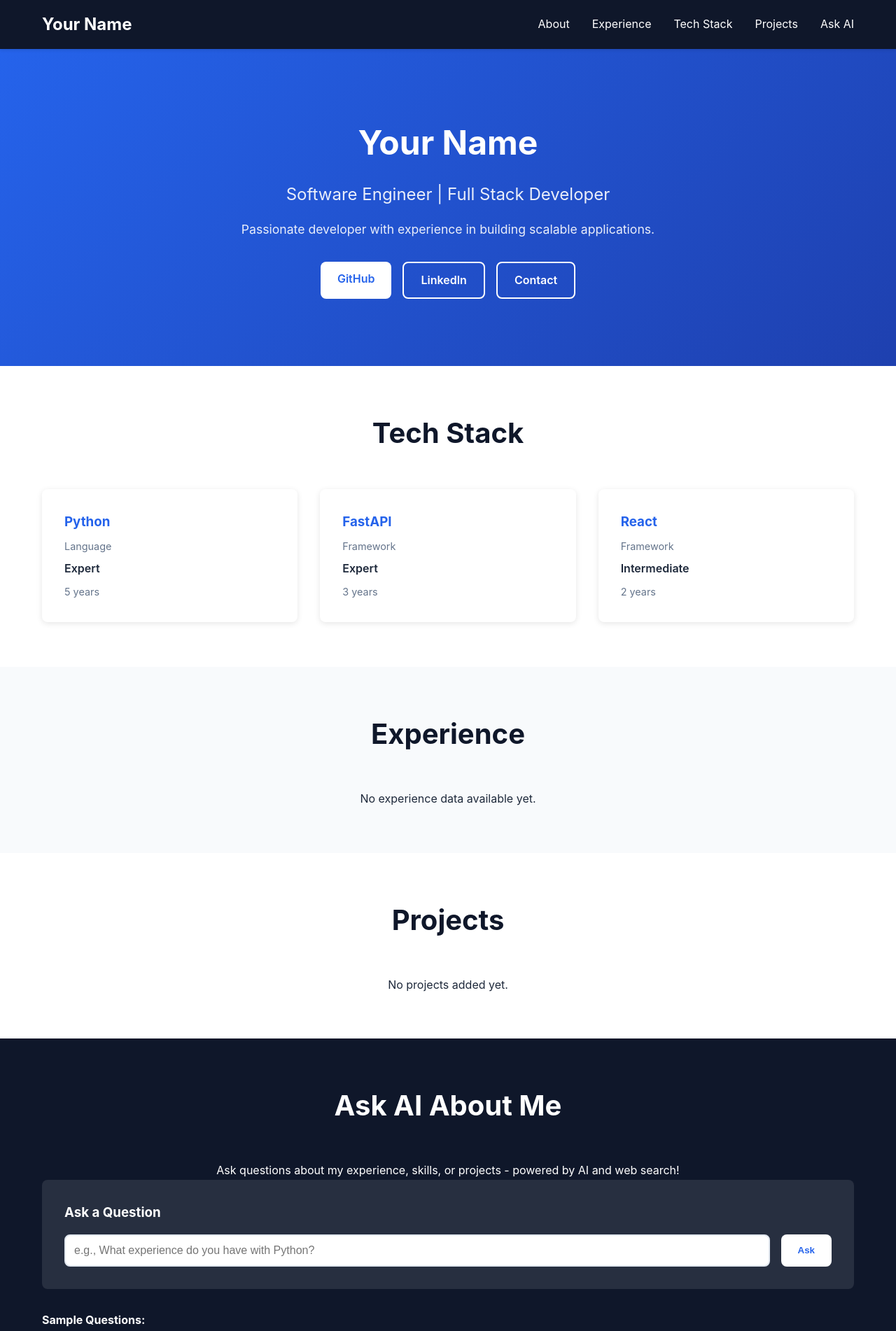
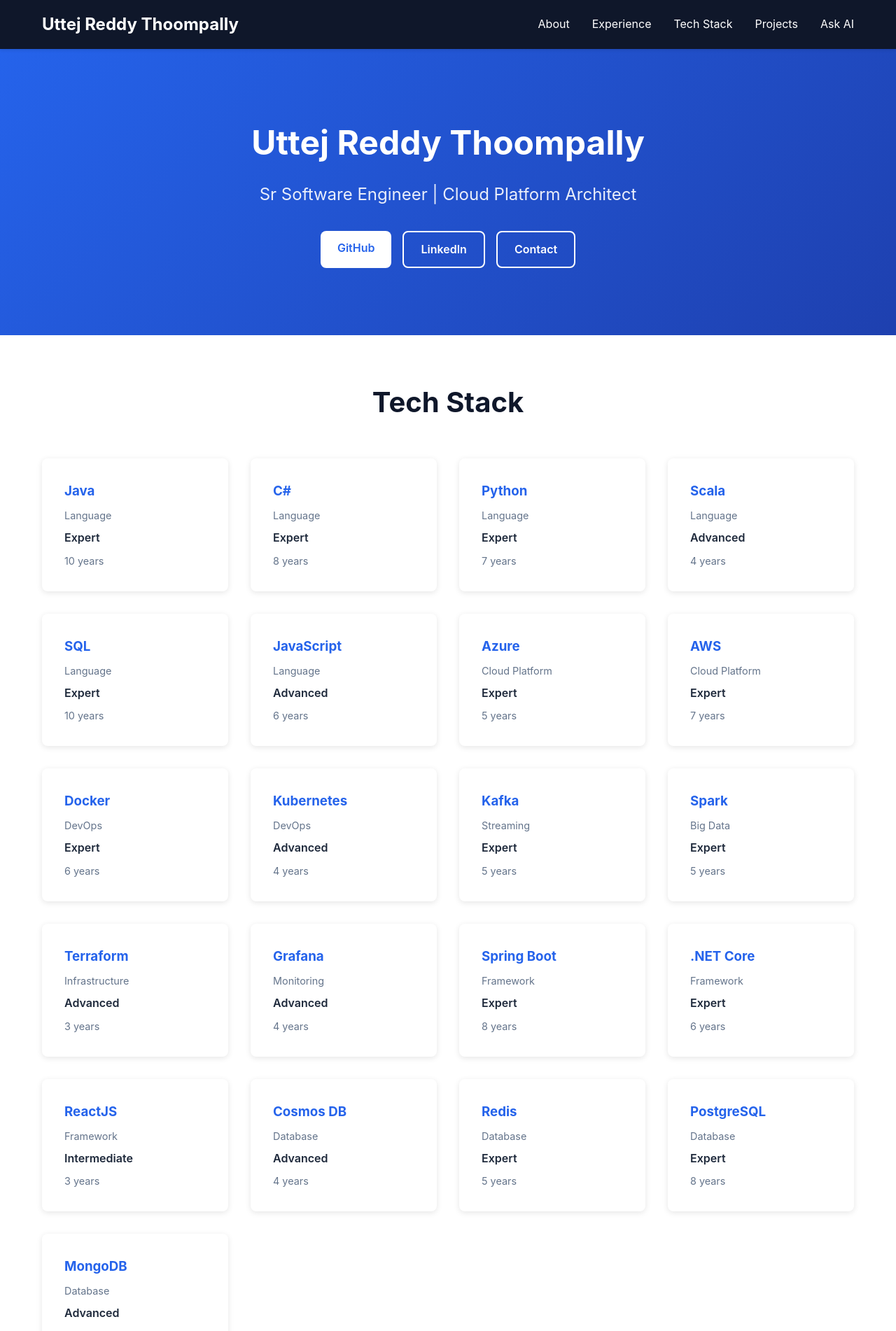
Before and after one commit to uttej-reddy/KnowAboutMe, a FastAPI app: page / in a window 1280 px wide. Shown: the top 1902 px of the page at 70% size. Run offline with FastAPI, Linux system fonts and the light colour scheme.

Commit message:
Update portfolio with personalized content and OpenAI integration
- Updated portfolio data with Uttej Reddy Thoompally's professional information
  - Added 10+ years of experience across CARIAD, Lululemon, and other companies
  - Included 20+ technical skills (Java, C#, Python, Azure, AWS, Kafka, Spark)
  - Added 3 major projects and education details
- Integrated OpenAI GPT-4o-mini for dynamic, conversational AI responses
  - Added OpenAI client with fallback mode for basic responses
  - Removed web search, focusing purely on document-based answers
  - Enhanced RAG service to generate natural first-person responses
- Updated UI for cleaner Ask AI experience
  - Removed "Based on" prefix from all responses
  - Removed sources section from frontend display
  - Improved answer formatting with line breaks
- Updated Pydantic models to support string dates and additional fields
- Updated app version to 2026.1.0
- Added OpenAI to requirements.txt

🤖 Generated with [Claude Code](https://claude.com/claude-code)

Co-Authored-By: Claude Sonnet 4.5 <noreply@anthropic.com>

```diff
--- a/app/core/config.py
+++ b/app/core/config.py
@@ -6,7 +6,7 @@ class Settings(BaseSettings):
     """Application settings"""
 
     APP_NAME: str = "Portfolio"
-    APP_VERSION: str = "1.0.0"
+    APP_VERSION: str = "2026.1.0"
     DEBUG: bool = True
 
     # API Keys (optional)
--- a/app/main.py
+++ b/app/main.py
@@ -35,22 +35,105 @@ templates = Jinja2Templates(directory="app/templates")
 # Initialize services
 doc_parser = DocumentParser()
 
-# Sample portfolio data (replace with your actual data)
+# Portfolio data from resume
 PORTFOLIO_DATA = PortfolioData(
-    name="Your Name",
-    title="Software Engineer | Full Stack Developer",
-    bio="Passionate developer with experience in building scalable applications.",
-    email="your.email@example.com",
-    github="https://github.com/yourusername",
-    linkedin="https://linkedin.com/in/yourusername",
+    name="Uttej Reddy Thoompally",
+    title="Sr Software Engineer | Cloud Platform Architect",
+    bio="",
+    email="uttej.thoompally@gmail.com",
+    github="https://github.com/uttej-t",
+    linkedin="https://www.linkedin.com/in/uttej-t/",
     tech_stack=[
-        TechStack(name="Python", category="Language", proficiency="Expert", years_experience=5),
-        TechStack(name="FastAPI", category="Framework", proficiency="Expert", years_experience=3),
-        TechStack(name="React", category="Framework", proficiency="Intermediate", years_experience=2),
+        TechStack(name="Java", category="Language", proficiency="Expert", years_experience=10),
+        TechStack(name="C#", category="Language", proficiency="Expert", years_experience=8),
+        TechStack(name="Python", category="Language", proficiency="Expert", years_experience=7),
+        TechStack(name="Scala", category="Language", proficiency="Advanced", years_experience=4),
+        TechStack(name="SQL", category="Language", proficiency="Expert", years_experience=10),
+        TechStack(name="JavaScript", category="Language", proficiency="Advanced", years_experience=6),
+        TechStack(name="Azure", category="Cloud Platform", proficiency="Expert", years_experience=5),
+        TechStack(name="AWS", category="Cloud Platform", proficiency="Expert", years_experience=7),
+        TechStack(name="Docker", category="DevOps", proficiency="Expert", years_experience=6),
+        TechStack(name="Kubernetes", category="DevOps", proficiency="Advanced", years_experience=4),
+        TechStack(name="Kafka", category="Streaming", proficiency="Expert", years_experience=5),
+        TechStack(name="Spark", category="Big Data", proficiency="Expert", years_experience=5),
+        TechStack(name="Terraform", category="Infrastructure", proficiency="Advanced", years_experience=3),
+        TechStack(name="Grafana", category="Monitoring", proficiency="Advanced", years_experience=4),
+        TechStack(name="Spring Boot", category="Framework", proficiency="Expert", years_experience=8),
+        TechStack(name=".NET Core", category="Framework", proficiency="Expert", years_experience=6),
+        TechStack(name="ReactJS", category="Framework", proficiency="Intermediate", years_experience=3),
+        TechStack(name="Cosmos DB", category="Database", proficiency="Advanced", years_experience=4),
+        TechStack(name="Redis", category="Database", proficiency="Expert", years_experience=5),
+        TechStack(name="PostgreSQL", category="Database", proficiency="Expert", years_experience=8),
+        TechStack(name="MongoDB", category="Database", proficiency="Advanced", years_experience=6),
     ],
-    experiences=[],
-    projects=[],
-    education=[]
+    experiences=[
+        Experience(
+            company="",
+            position="",
+            location="",
+            start_date="",
+            end_date="",
+            description="Experienced software engineer with 10+ years of expertise in designing and building scalable backend services and platform infrastructure on Azure and AWS in Agile environments using Java, C#, Python, Kafka and Spark. Specialized in resilient distributed systems, microservices, cloud engineering, data engineering, data architecture, and cloud-native architecture with experience across automotive and e-commerce domains.",
+            technologies=[],
+            responsibilities=[]
+        )
+    ],
+    projects=[
+        Project(
+            name="Vehicle Telemetry Data Platform",
+            description="Designed and built end-to-end data platform for processing petabytes of vehicle telemetry data with real-time streaming and batch processing capabilities",
+            technologies=["Azure", "Databricks", "Kafka", "Spark", "Delta Lake", "Unity Catalog"],
+            github_url="",
+            live_url="",
+            highlights=[
+                "Processing petabytes of vehicle data in real-time",
+                "40% reduction in latency through optimized Kafka/Spark pipelines",
+                "20% cost reduction through Redis optimization"
+            ]
+        ),
+        Project(
+            name="Buy Online Pick Up Instore (BOPIS)",
+            description="Built complete guest experience for BOPIS feature on lululemon.com, enabling customers to purchase online and pick up in physical stores",
+            technologies=["Java", "Oracle ATG", "AWS", "JavaScript"],
+            github_url="",
+            live_url="",
+            highlights=[
+                "8-14% boost in store sales",
+                "Increased foot traffic to physical stores",
+                "Seamless integration with existing e-commerce platform"
+            ]
+        ),
+        Project(
+            name="Cloud Migration - Oracle to AWS",
+            description="Led migration of Oracle ATG applications from Oracle Managed Cloud to AWS infrastructure",
+            technologies=["AWS", "Oracle ATG", "Java"],
+            github_url="",
+            live_url="",
+            highlights=[
+                "Lift-and-shift approach for minimal disruption",
+                "Improved infrastructure flexibility and control",
+                "Enhanced scaling capabilities"
+            ]
+        )
+    ],
+    education=[
+        Education(
+            institution="University of Houston - Clear Lake",
+            degree="Master of Science",
+            field="Management Information Systems",
+            graduation_date="December 2013",
+            gpa="",
+            achievements=[]
+        ),
+        Education(
+            institution="Birla Institute of Technology and Science - Pilani, India",
+            degree="Bachelor of Science",
+            field="Information Systems",
+            graduation_date="May 2012",
+            gpa="",
+            achievements=[]
+        )
+    ]
 )
 
 
--- a/app/static/js/main.js
+++ b/app/static/js/main.js
@@ -25,23 +25,10 @@ async function askQuestion() {
 
         if (response.ok) {
             let html = `
-                <h4>Question: ${question}</h4>
                 <div class="answer">
-                    <h5>Answer:</h5>
-                    <p>${data.answer}</p>
+                    <p>${data.answer.replace(/\n/g, '<br>')}</p>
                 </div>
             `;
-
-            if (data.sources && data.sources.length > 0) {
-                html += `
-                    <div class="sources">
-                        <h5>Sources:</h5>
-                        <ul>
-                            ${data.sources.map(source => `<li>${source}</li>`).join('')}
-                        </ul>
-                    </div>
-                `;
-            }
 
             answerSection.innerHTML = html;
         } else {
--- a/app/templates/index.html
+++ b/app/templates/index.html
@@ -151,7 +151,7 @@
     <!-- Footer -->
     <footer class="footer">
         <div class="container">
-            <p>&copy; 2024 {{ portfolio.name }}. AI-Powered Portfolio with RAG.</p>
+            <p>&copy; 2026 {{ portfolio.name }}. AI-Powered Portfolio with RAG.</p>
         </div>
     </footer>
 
--- a/requirements.txt
+++ b/requirements.txt
@@ -21,3 +21,6 @@ sqlalchemy
 # Utilities
 python-dotenv
 requests
+
+# AI/LLM
+openai
```
Also changed, not shown: app/models/portfolio.py (+11 -6 lines), app/services/rag_service.py (+102 -76 lines).
